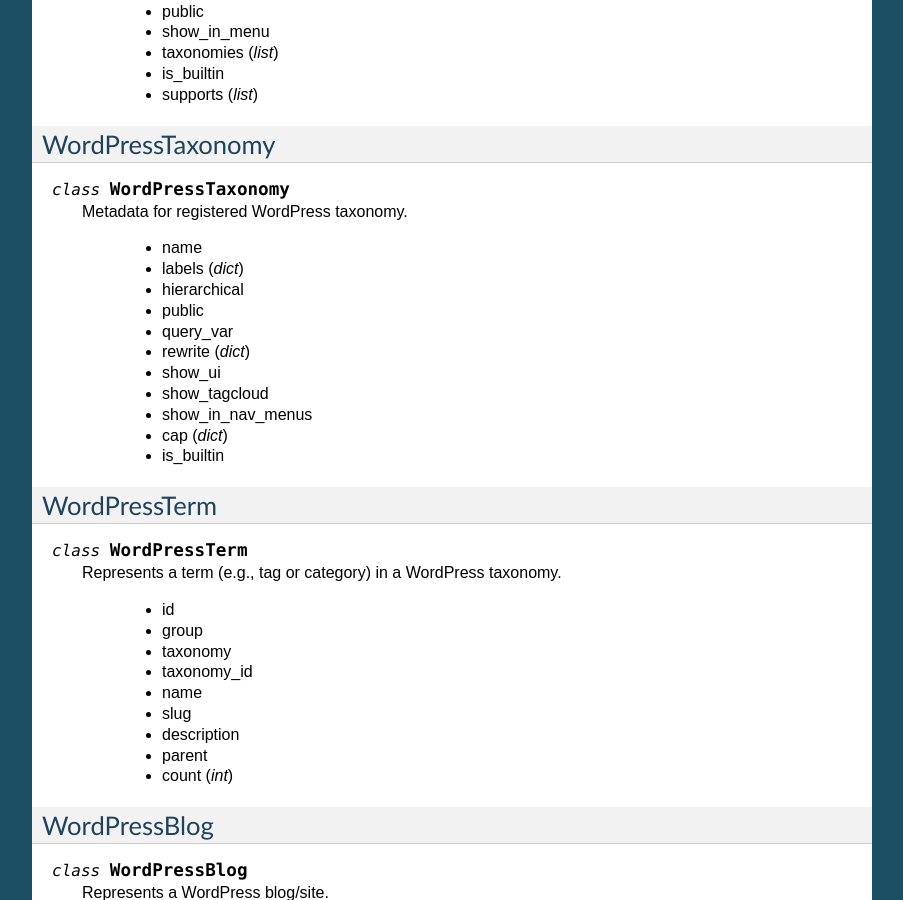
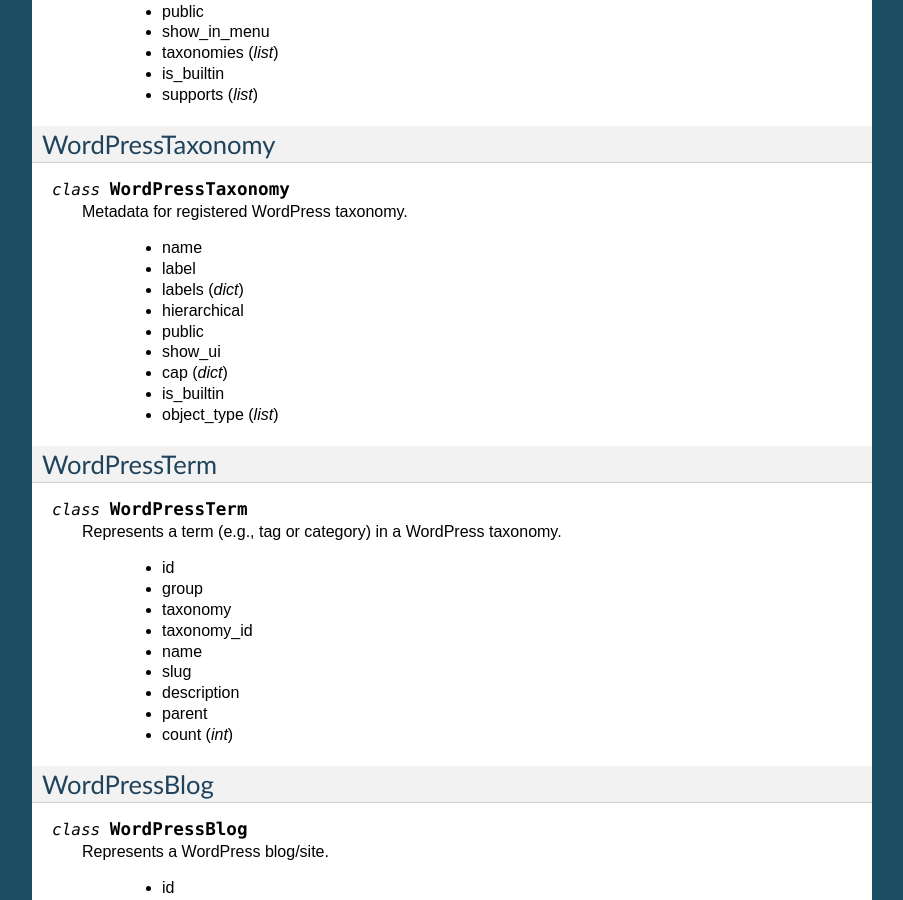
Before and after one commit to maxcutler/python-wordpress-xmlrpc, a Sphinx documentation site: the page built from docs/ref/wordpress.rst, in a window 1280 px wide and 900 px high, scrolled down 1160 px. Shown: the whole window, without its empty margins (198-1101 px from the left). Built offline with Sphinx 7.4.7, drawn with Linux system fonts in a browser that asks for light colours.

Commit message:
Updated set of fields for WordPressTaxonomy to match changes in 3.4 since Beta 1.

```diff
--- a/docs/ref/wordpress.rst
+++ b/docs/ref/wordpress.rst
@@ -67,16 +67,14 @@
 	Metadata for registered WordPress taxonomy.
 
 		* name
+		* label
 		* labels (`dict`)
 		* hierarchical
 		* public
-		* query_var
-		* rewrite (`dict`)
 		* show_ui
-		* show_tagcloud
-		* show_in_nav_menus
 		* cap (`dict`)
 		* is_builtin
+		* object_type (`list`)
 
 WordPressTerm
 -------------
```
Also changed, not shown: 1 other file.
